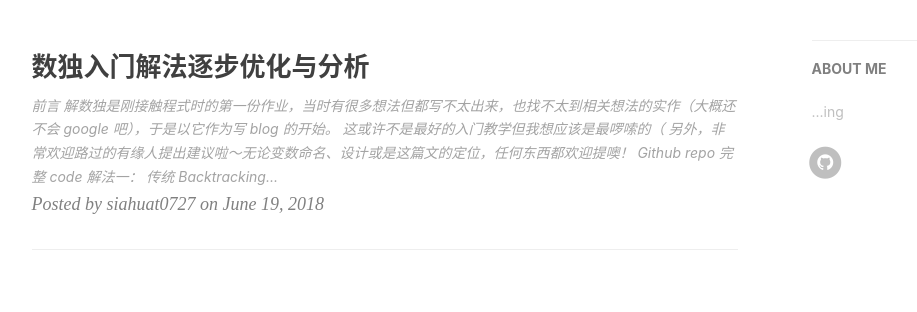
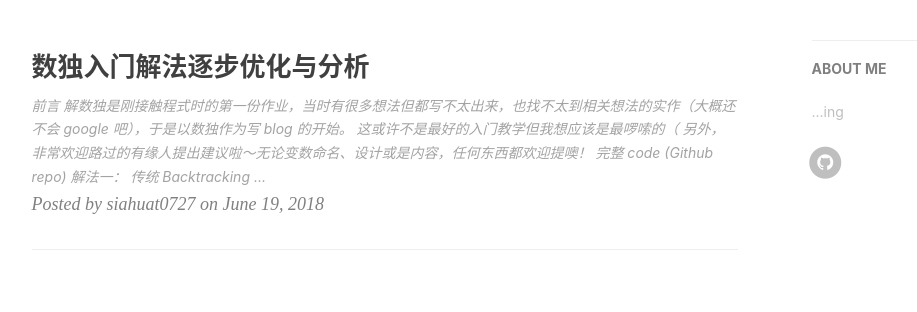
Before and after one commit to siahuat0727/siahuat0727.github.io, a Jekyll site: the page built from index.html, in a window 1280 px wide. Shown: the part 418-730 px from the top of the page, without its empty margins (136-1053 px from the left). Built offline with Jekyll 4.4.1, drawn with Linux system fonts in a browser that asks for light colours; nearby versions of some CDN libraries; the list of posts is cut into pages by our own code; comment, search, counter and statistics services are not loaded.

```diff
--- a/_posts/2018-06-19-sudoku.markdown
+++ b/_posts/2018-06-19-sudoku.markdown
@@ -16,11 +16,11 @@ tags:
 
 ## 前言
 
-解数独是刚接触程式时的第一份作业，当时有很多想法但都写不太出来，也找不太到相关想法的实作（大概还不会 google 吧），于是以它作为写 blog 的开始。
+解数独是刚接触程式时的第一份作业，当时有很多想法但都写不太出来，也找不太到相关想法的实作（大概还不会 google 吧），于是以数独作为写 blog 的开始。
 这或许不是最好的入门教学但我想应该是最啰嗦的（
-另外，非常欢迎路过的有缘人提出建议啦～无论变数命名、设计或是这篇文的定位，任何东西都欢迎提噢！
+另外，非常欢迎路过的有缘人提出建议啦～无论变数命名、设计或是内容，任何东西都欢迎提噢！
 
-[Github repo 完整 code](https://github.com/siahuat0727/sudoku)
+[完整 code (Github repo)](https://github.com/siahuat0727/sudoku)
 
 ## 解法一： 传统 Backtracking
 
@@ -810,28 +812,28 @@ void sudoku_init(Sudoku *thiz)
 
 #### 结果
 
-![](/img/in-post/sudoku/result_easy.png)
-
 解法二和三的优化基本上没 overhead，因此再简单的数独都有明显优化效果
 
-![](/img/in-post/sudoku/result_easy_3_ans.png)
+![](/img/in-post/sudoku/result_easy.png)
 
 这题更明显地表现出其他解法的 overhead
 
-![](/img/in-post/sudoku/result_medium.png)
+![](/img/in-post/sudoku/result_easy_3_ans.png)
 
 难度稍微提升后差距就明显拉开了
 解法四是空间上的优化，不会带来加速
 解法六的加速有概率性+少许 overhead，稍微变慢属正常
 这题最快的解法八比传统的解法一快了约930倍！
 
-![](/img/in-post/sudoku/result_hardest_no_ans.png)
+![](/img/in-post/sudoku/result_medium.png)
 
 难度提升表示试错次数变多，概率性加速的解法六终于得到充分发挥比解法五快了一倍左右
 
-![](/img/in-post/sudoku/result_hardest.png)
+![](/img/in-post/sudoku/result_hardest_no_ans.png)
 
 还有最具代表性的数独题
+
+![](/img/in-post/sudoku/result_hardest.png)
 
 最后是整体时间
 
```
Also changed, not shown: other parts of _posts/2018-06-19-sudoku.markdown (+2 -0 lines).
